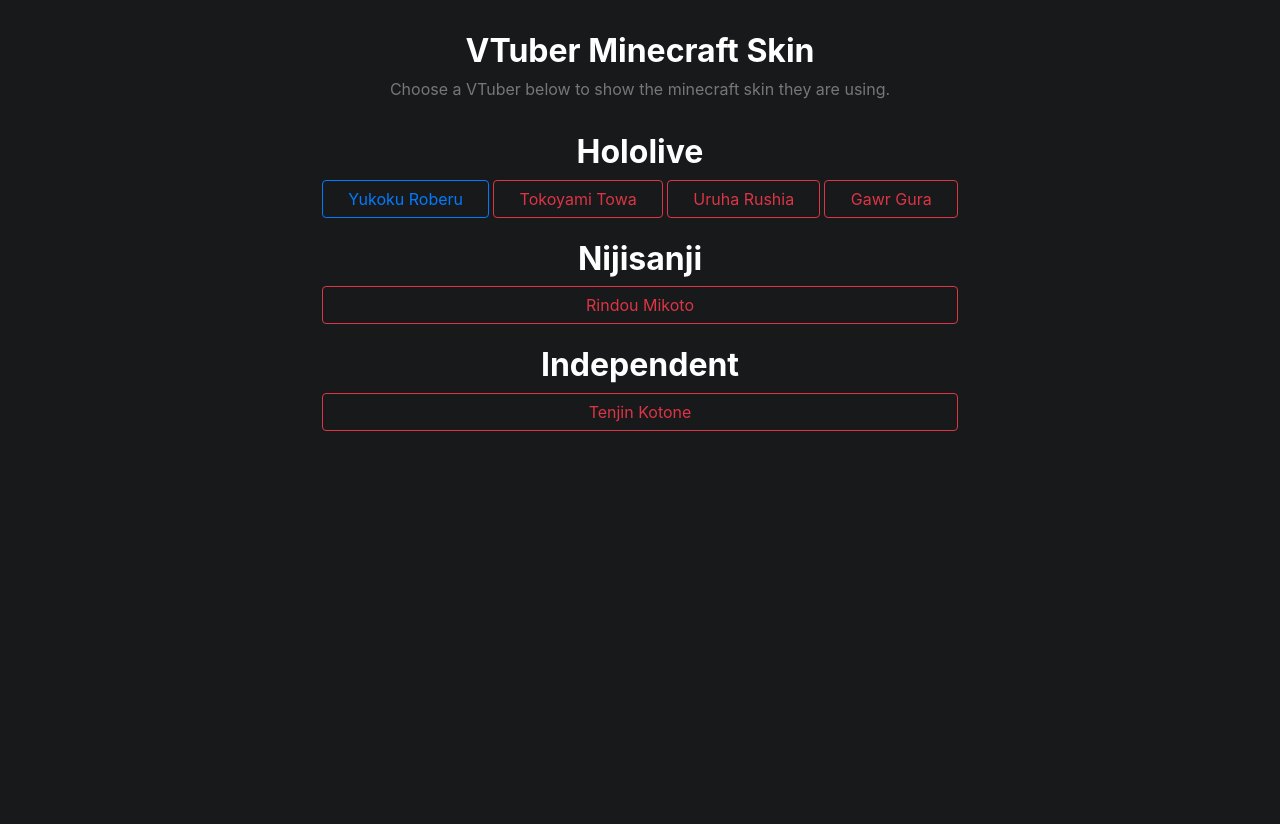
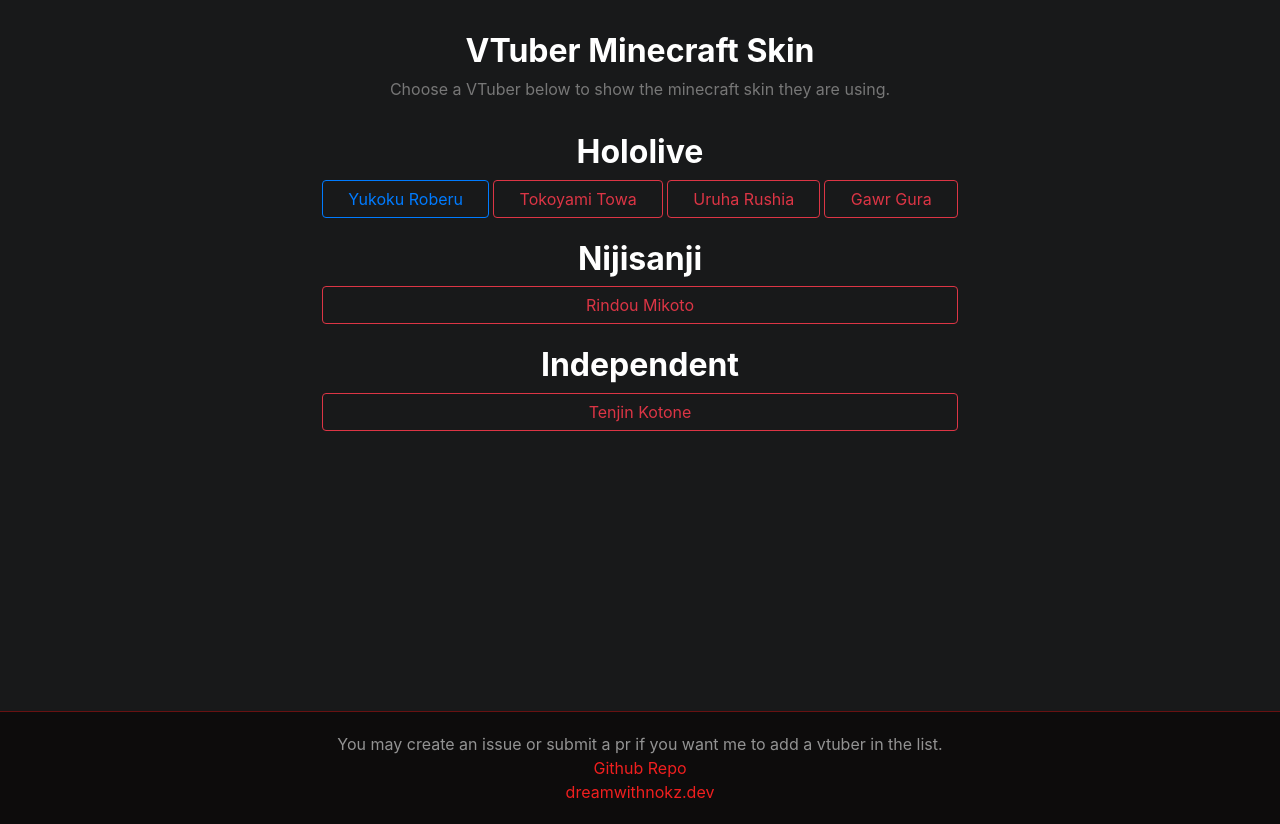
Before and after one commit to dreamwithnokz/vtuber-minecraft-skins, a Next.js app: page / in a window 1280 px wide. Before the commit the page ends 800 px from the top, so only its background shows below. Built offline with nearby package versions, Linux system fonts and the light colour scheme.

Commit message:
Add footer

```diff
--- /dev/null
+++ b/components/footer.js
@@ -0,0 +1,43 @@
+import styled from 'styled-components';
+
+const Link = styled.a`
+  color: #f01f1f;
+
+  &:hover {
+    color: #f01f1f;
+  }
+`;
+
+const FooterContent = styled.footer`
+  background-color: #0d0c0c;
+  width: 100%;
+  padding: 1.25em 0;
+  bottom: 0;
+  border-top: 1px solid #681212;
+  color: #939393;
+`;
+
+const Footer = () => (
+  <FooterContent className="text-center">
+    You may create an issue or submit a pr if you want me to add a vtuber in the
+    list.
+    <br />
+    <Link
+      href="https://github.com/DreamWithNokz/vtuber-minecraft-skins"
+      target="_blank"
+      rel="noopener noreferrer"
+    >
+      Github Repo
+    </Link>
+    <br />
+    <Link
+      href="https://www.dreamwithnokz.dev"
+      target="_blank"
+      rel="noopener noreferrer"
+    >
+      dreamwithnokz.dev
+    </Link>
+  </FooterContent>
+);
+
+export default Footer;
--- a/components/minecraft-info.js
+++ b/components/minecraft-info.js
@@ -21,7 +21,7 @@
 const LeftContainer = styled.div`
   display: flex;
   justify-content: space-between;
-  height:100%;
+  height: 100%;
 `;
 
 const InfoLeftInnerContainer = styled.div`
@@ -30,7 +30,7 @@
 `;
 
 const ImageLeftInnerContainer = styled.div`
-  display:flex;
+  display: flex;
   align-items: center;
 `;
 
--- a/pages/index.js
+++ b/pages/index.js
@@ -1,8 +1,10 @@
 import { useState } from 'react';
 import Head from 'next/head';
+import styled from 'styled-components';
 import Header from '../components/header';
 import MinecraftInfo from '../components/minecraft-info';
 import ButtonFilter from '../components/button-filter';
+import Footer from '../components/footer';
 import vtubersData from '../data/vtubers.json';
 
 export const getStaticProps = async () => ({
@@ -10,6 +12,11 @@
     vtubersDataList: vtubersData,
   },
 });
+
+const Wrapper = styled.div`
+  min-height: calc(100vh - 185px);
+  margin-bottom: 4rem;
+`;
 
 const Home = ({ vtubersDataList }) => {
   const [selectedVtuberName, setSelectedVtuberName] = useState('');
@@ -35,6 +42,7 @@
         <meta name="robots" content="index, follow" />
       </Head>
 
+      <Wrapper>
         <Header />
         {selectedMinecraftUUID ? (
           <MinecraftInfo
@@ -47,6 +55,8 @@
           selectedMinecraftUUID={selectedMinecraftUUID}
           onSelected={handleSelected}
         />
+      </Wrapper>
+      <Footer />
     </>
   );
 };
```
Lines whose indentation alone changed are shown as unchanged.
